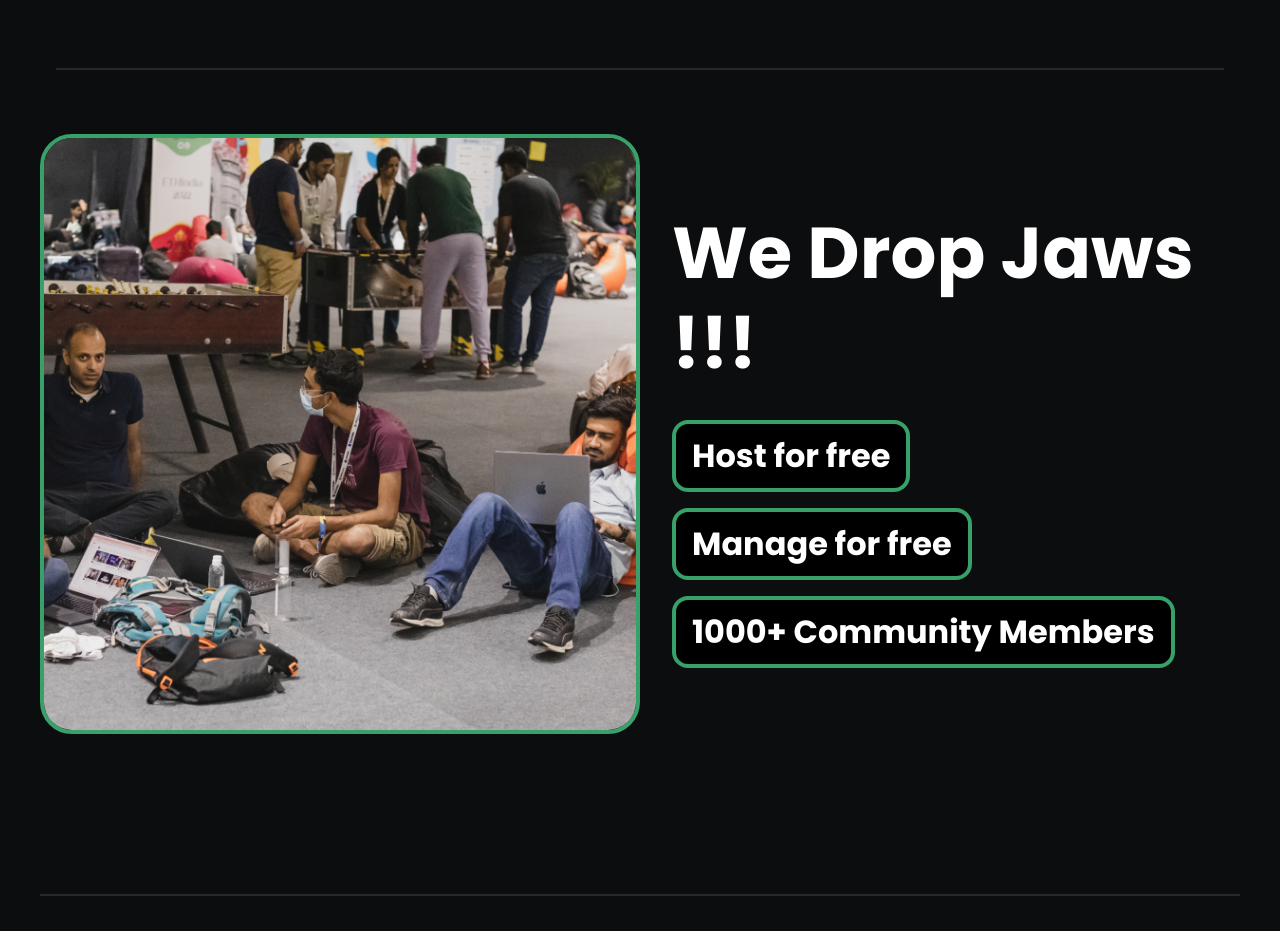
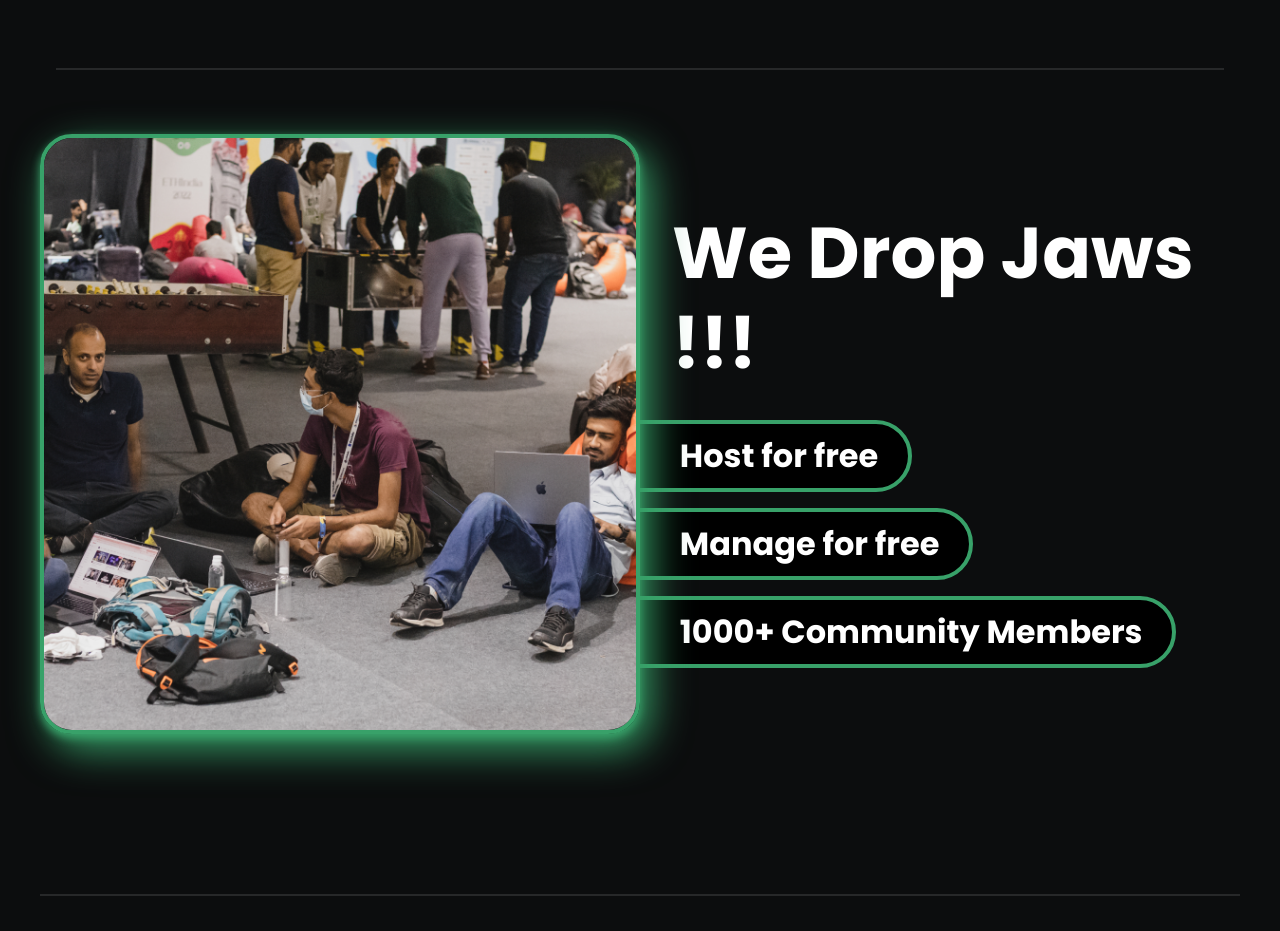
Before and after one commit to kstij/technew, a React (Vite) app: page / in a window 1280 px wide. Shown: the part 780-1711 px from the top of the page. Built offline with nearby package versions, Linux system fonts and the light colour scheme.

Commit message:
changes in representUs section

```diff
--- a/src/components/1representus/RepresentUsSection.css
+++ b/src/components/1representus/RepresentUsSection.css
@@ -29,6 +29,7 @@ body {
   flex-direction: column;
   align-items: center;
   margin-top: 4rem;
+  position: relative; /* For z-index control */
 }
 
 @media (min-width: 768px) {
@@ -39,6 +40,10 @@ body {
   }
 }
 
+.represent-us-image-section {
+  z-index: 2;
+}
+
 .represent-us-image-box {
   width: 18rem;
   height: 18rem;
@@ -46,6 +51,7 @@ body {
   border-radius: 2rem;
   overflow: hidden;
   margin-bottom: 2rem;
+  box-shadow: 0 4px 8px rgba(56,161, 105, 1), 10px 15px 40px rgba(56, 161, 105, 1); /* Added box shadow */
 }
 
 @media (min-width: 768px) {
@@ -96,6 +102,8 @@ body {
   flex-direction: column;
   align-items: center;
   margin-top: 1rem;
+  margin-left: -5rem;
+  z-index: 0; /* Send the description container behind the image box */
 }
 
 @media (min-width: 768px) {
@@ -109,7 +117,7 @@ body {
 .represent-us-description2 {
   background-color: #000000; /* Optional: for better visibility */
   border: 4px solid #38a169;
-  border-radius: 1rem;
+  border-radius: 2.5rem;
   padding: 0.5rem 1rem; /* Adjusted padding */
   font-size: 1.5rem;
   font-weight: bold;
--- a/src/components/1representus/RepresentUsSection.jsx
+++ b/src/components/1representus/RepresentUsSection.jsx
@@ -23,9 +23,9 @@ function RepresentUsSection() {
             We Drop Jaws !!!
           </h2>
           <div className="represent-us-description-container">
-            <p className="represent-us-description">Host for free</p>
-            <p className="represent-us-description1">Manage for free</p>
-            <p className="represent-us-description2">1000+ Community Members</p>
+            <p className="represent-us-description">&nbsp;&nbsp;&nbsp;&nbsp;&nbsp;&nbsp;&nbsp;&nbsp;&nbsp;&nbsp;Host for free&nbsp;&nbsp;</p>
+            <p className="represent-us-description1">&nbsp;&nbsp;&nbsp;&nbsp;&nbsp;&nbsp;&nbsp;&nbsp;&nbsp;&nbsp;Manage for free&nbsp;&nbsp;</p>
+            <p className="represent-us-description2">&nbsp;&nbsp;&nbsp;&nbsp;&nbsp;&nbsp;&nbsp;&nbsp;&nbsp;&nbsp;1000+ Community Members&nbsp;&nbsp;</p>
           </div>
         </div>
       </div>
--- a/src/components/2WhatAreWe/weare.jsx
+++ b/src/components/2WhatAreWe/weare.jsx
@@ -8,7 +8,7 @@ function Weare() {
       <div className="head-img">
         <img src="/assets/x.png"/>
       </div>
-      <div className="heading">TechAways is<img src="/assets/whatarewe.png"/>?</div>
+      <div className="heading">TechAways is&nbsp;&nbsp;<img src="/assets/whatarewe.png"/>?</div>
       <div className="weare-us-container-1 we1">
         <div className="weare-us-info-1">
           <div className="weare-us-info-box">
```
